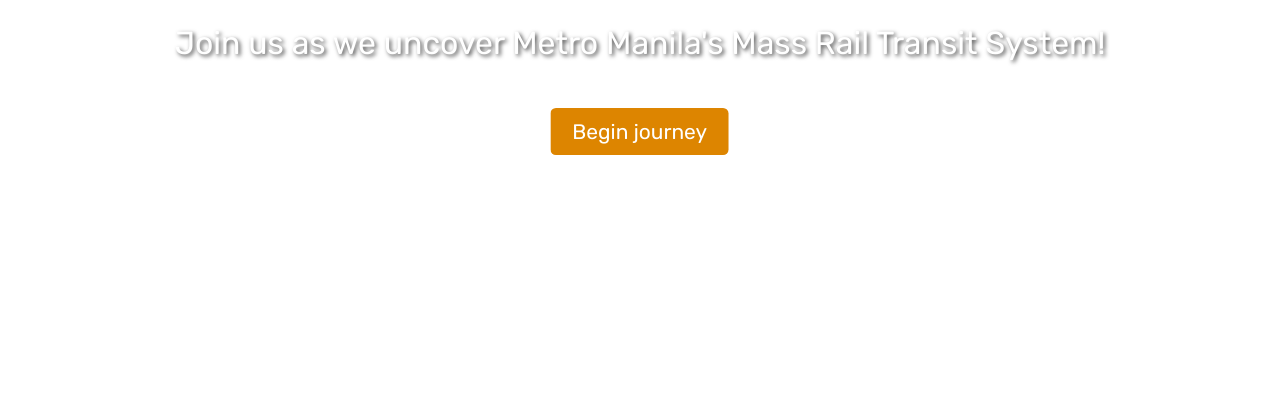
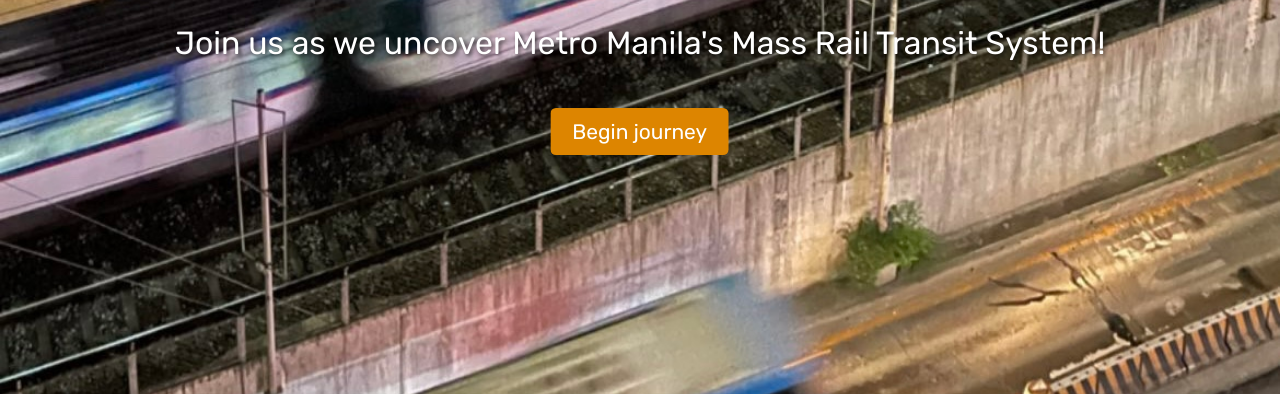
Before and after one commit to ruzmishael/rilesmnl, a plain HTML site: page index.html in a window 1280 px wide. Shown: the part 406-800 px from the top of the page. Drawn offline with Linux system fonts and the light colour scheme.

Commit message:
Update index.html

```diff
--- a/index.html
+++ b/index.html
@@ -16,7 +16,7 @@
             flex-direction: column;
             align-items: center;
             justify-content: center;
-            background: url('landing.jpg') center/cover no-repeat;
+            background: url('Images/landing.jpg') center/cover no-repeat;
             color: #fff;
             font-family: 'Rubik', sans-serif;
         }
```
